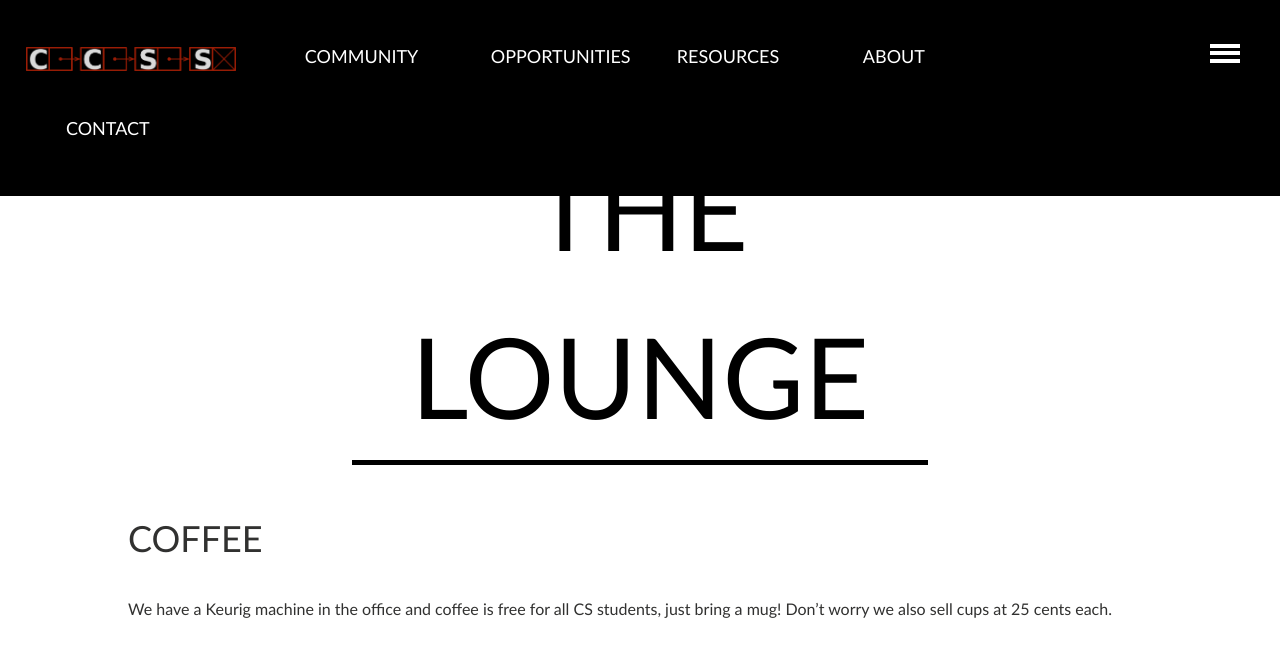
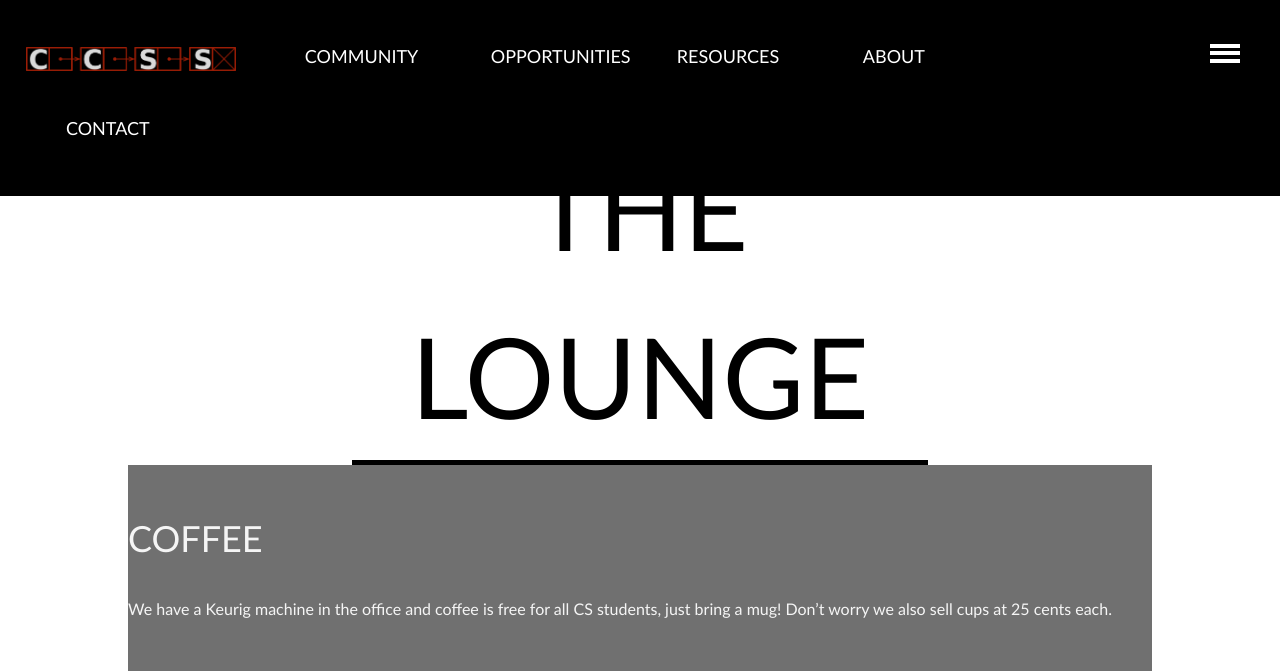
Before and after one commit to brittnylapierre/ccss_web, a Jekyll site: the page built from about/lounge/index.md, in a window 1280 px wide. Shown: the top 671 px of the page. Built offline with Jekyll 4.4.1, drawn with Linux system fonts in a browser that asks for light colours; grey boxes are pictures that could not be loaded.

Commit message:
Updated index.md

```diff
--- a/about/lounge/index.md
+++ b/about/lounge/index.md
@@ -7,21 +7,21 @@ subjecttext: THE LOUNGE
 subjectstyle: 'color: black; font-size: 7rem; border-bottom: 5px solid black;'
 ---
 <!--h1 class='big-page-title centered'>THE LOUNGE</h1-->
-<div class='content-wrap'>
+<div class='content-wrap dark'>
   <h1>COFFEE</h1>
   <p>We have a Keurig machine in the office and coffee is free for all CS students, just bring a mug! Don’t worry we also sell cups at 25 cents each.</p>
 </div>
 <div class="page-image-wrapper parallax" style="background-image: linear-gradient(rgba(0, 0, 0, 0.5), rgba(0, 0, 0, 0.5)), url('../../images/coffee_1.jpg'); font-size:{{ page.subjectsize }};">
 </div>
 
-<div class='content-wrap'>
+<div class='content-wrap dark'>
   <h1>LIBRARY</h1>
   <p>Textbooks are expensive so why not share them? The CCSS now has a library which anyone can borrow from. We have a wide selection of books including discrete structures, Java, calculus and so much more! Please make sure to return the books when you’re done with it. If you have book you would like to donate, email us at info@ccss.carleton.ca with the subject “Textbook Donation”.</p>
 </div>
 <div class="page-image-wrapper parallax" style="background-image: linear-gradient(rgba(0, 0, 0, 0.5), rgba(0, 0, 0, 0.5)), url('../../images/library_1.jpg'); font-size:{{ page.subjectsize }};">
 </div>
 
-<div class='content-wrap'>
+<div class='content-wrap dark'>
   <h1>GAMES</h1>
   <p>Board games? Video games? Card games? We have it all. Check out our selection <a href='https://docs.google.com/spreadsheets/d/1U95tQdS5STzrbfIILKGxJU-YITvph1yzRQ9tKfhiFj4/edit?usp=sharing'>here</a>.</p>
 </div>
```
